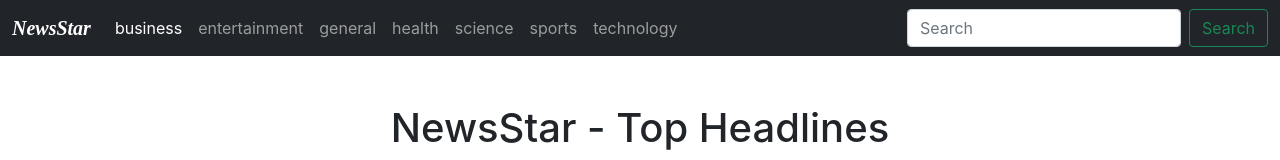
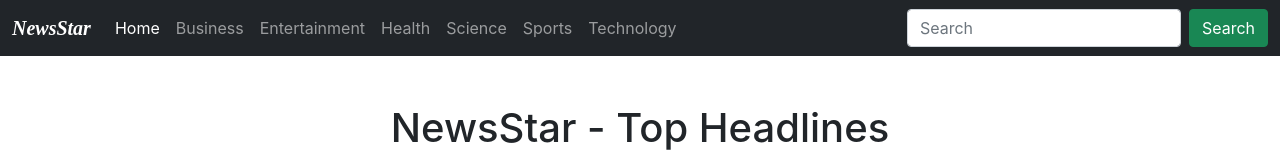
Before and after one commit to Ksharma889/React-NewsStar-News-App, a React (Create React App) app: page / in a window 1280 px wide. Shown: the top 160 px of the page. Built offline with nearby package versions, Linux system fonts and the light colour scheme; no server answers.

Commit message:
React router setup on NewsStar app & info update on news card

```diff
--- a/src/App.js
+++ b/src/App.js
@@ -3,15 +3,42 @@ import './App.css';
 import Footer from './componets/Footer';
 import Navbar from './componets/Navbar';
 import News from './componets/News';
+import {
+  BrowserRouter,
+  Routes,
+  Route
+} from "react-router-dom";
 
 export class App extends Component {
   render() {
-    return(
-      <>
-        <Navbar/>
-        <News pageSize={15} country="in" category="science"/>
-        <Footer/>
-      </>
+    return (
+      <BrowserRouter>
+        <Navbar />
+        <Routes>
+          <Route exact path="/" element={
+            <News key="general" pageSize={15} country="in" category="general" />
+          }></Route>
+          <Route exact path="/business" element={
+            <News key="business" pageSize={15} country="in" category="business" />
+          }></Route>
+          <Route exact path="/entertainment" element={
+            <News key="entertainment" pageSize={15} country="in" category="entertainment" />
+          }></Route>
+          <Route exact path="/health" element={
+            <News key="health" pageSize={15} country="in" category="health" />
+          }></Route>
+          <Route exact path="/science" element={
+            <News key="science" pageSize={15} country="in" category="science" />
+          }></Route>
+          <Route exact path="/sports" element={
+            <News key="sports" pageSize={15} country="in" category="sports" />
+          }></Route>
+          <Route exact path="/technology" element={
+            <News key="technology" pageSize={15} country="in" category="technology" />
+          }></Route>
+        </Routes>
+        <Footer />
+      </BrowserRouter>
     );
   }
 }
--- a/src/componets/Navbar.js
+++ b/src/componets/Navbar.js
@@ -1,4 +1,5 @@
 import React, { Component } from 'react';
+import { Link } from "react-router-dom";
 
 export class Navbar extends Component {
     render() {
@@ -12,30 +13,30 @@ export class Navbar extends Component {
                     <div className="collapse navbar-collapse" id="navbarSupportedContent">
                         <ul className="navbar-nav me-auto mb-2 mb-lg-0">
                             <li className="nav-item">
-                                <a className="nav-link active" href="/">business</a>
+                                <Link className="nav-link active" to="/">Home</Link>
                             </li>
                             <li className="nav-item">
-                                <a className="nav-link" href="/">entertainment</a>
+                                <Link className="nav-link" to="/business">Business</Link>
                             </li>
                             <li className="nav-item">
-                                <a className="nav-link" href="/">general</a>
+                                <Link className="nav-link" to="/entertainment">Entertainment</Link>
                             </li>
                             <li className="nav-item">
-                                <a className="nav-link" href="/">health</a>
+                                <Link className="nav-link" to="/health">Health</Link>
                             </li>
                             <li className="nav-item">
-                                <a className="nav-link" href="/">science</a>
+                                <Link className="nav-link" to="/science">Science</Link>
                             </li>
                             <li className="nav-item">
-                                <a className="nav-link" href="/">sports</a>
+                                <Link className="nav-link" to="/sports">Sports</Link>
                             </li>
                             <li className="nav-item">
-                                <a className="nav-link" href="/">technology</a>
+                                <Link className="nav-link" to="/technology">Technology</Link>
                             </li>
                         </ul>
                         <form className="d-flex">
                             <input className="form-control me-2" type="search" placeholder="Search" aria-label="Search" />
-                            <button className="btn btn-outline-success" type="submit">Search</button>
+                            <button className="btn btn-success" type="submit">Search</button>
                         </form>
                     </div>
                 </div>
--- a/src/componets/News.js
+++ b/src/componets/News.js
@@ -78,8 +78,10 @@ export class News extends Component {
               {!this.state.loading && this.state.articles.map((element)=>{
                 let description = (element.description)?element.description : `Lorem Ipsum is simply a dummy text of the printing and typesetting industry. Lorem Ipsum has been the industry's standard dummy text ever since the 1500s when an unknown printer took a galley of type`;
                 let title = (element.title)?element.title : 'This is a demo news title. created by NewsStar';
-                let image = (element.urlToImage)?element.urlToImage : `https://media.istockphoto.com/photos/demo-picture-id828156368`
-                return <div key={element.url} className="col-xxl-3 col-lg-4 col-md-6 col-12 my-2 px-2"><NewsCard title={title} content={description} image={image} url={element.url} /></div>
+                let image = (element.urlToImage)?element.urlToImage : `https://media.istockphoto.com/photos/demo-picture-id828156368`;
+                let author = (element.author)?element.author:'Unknown';
+                let published = (element.publishedAt);
+                return <div key={element.url} className="col-xxl-3 col-lg-4 col-md-6 col-12 my-2 px-2"><NewsCard title={title} content={description} image={image} url={element.url} author={author} date={published} /></div>
               })}
           </div>
           <div className="row pagination">
--- a/src/componets/NewsCard.js
+++ b/src/componets/NewsCard.js
@@ -2,14 +2,15 @@ import React, { Component } from 'react';
 
 export class NewsCard extends Component {
     render() {
-        let { title, content, image, url} = this.props;
+        let { title, content, image, url, author, date } = this.props;
         return (
             <div className="card" style={{ width: "100%", height: "100%" }}>
                 <img src={image} className="card-img-top" alt="..." />
                 <div className="card-body d-flex flex-column justify-content-between">
+                    <p className="card-text m-0"><small className="text-muted">By {author} on {new Date(date).toGMTString()} </small></p>
                     <h5 className="card-title">{title.split("", 46).join('')}...</h5>
                     <p className="card-text">{content.split("", 119).join('')}...</p>
-                    <a href={url} target="_blank" className="btn btn-dark">Read More &raquo;</a>
+                    <a href={url} rel="noreferrer" target="_blank" className="btn btn-dark">Read More &raquo;</a>
                 </div>
             </div>
         );
```
